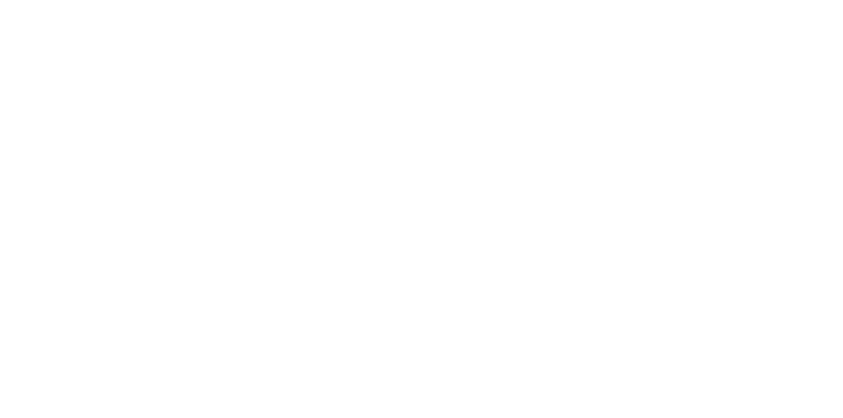
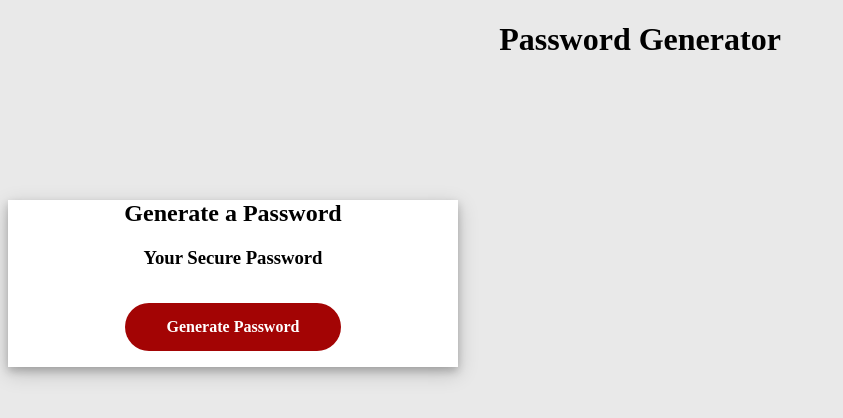
Before and after one commit to AllSystemsRGeorge/BigGenerator, a plain HTML site: page index.html in a window 1280 px wide. Shown: the whole page, without its empty margins (0-843 px from the left). Drawn offline with Linux system fonts and the light colour scheme.

Commit message:
Adding components

```diff
--- a/assets/generator.js
+++ b/assets/generator.js
@@ -0,0 +1,10 @@
+function makePassword(maxLengthPass) {
+    var collectionOfLetters = "ABCDEFGHIJKLMNOPQRSTUVWXYZabcdefghijklmnopqrstuvwxyz0123456789";
+    var generatedPassword = "";
+    var size = collectionOfLetters.length;
+    for (var i = 0; i < maxLengthPass; ++i) {
+       generatedPassword = generatedPassword + collectionOfLetters.charAt(Math.floor(Math.random() * size));
+    }
+    return generatedPassword;
+ }
+ console.log(makePassword(5));
--- a/assets/reset.css
+++ b/assets/reset.css
@@ -0,0 +1,45 @@
+*/
+
+html, body, div, span, applet, object, iframe,
+h1, h2, h3, h4, h5, h6, p, blockquote, pre,
+a, abbr, acronym, address, big, cite, code,
+del, dfn, em, img, ins, kbd, q, s, samp,
+small, strike, strong, sub, sup, tt, var,
+b, u, i, center,
+dl, dt, dd, ol, ul, li,
+fieldset, form, label, legend,
+table, caption, tbody, tfoot, thead, tr, th, td,
+article, aside, canvas, details, embed,
+figure, figcaption, footer, header, hgroup,
+menu, nav, output, ruby, section, summary,
+time, mark, audio, video {
+	margin: 0;
+	padding: 0;
+	border: 0;
+	font-size: 100%;
+	font: inherit;
+	vertical-align: baseline;
+}
+
+article, aside, details, figcaption, figure,
+footer, header, hgroup, menu, nav, section {
+	display: block;
+}
+body {
+	line-height: 1;
+}
+ol, ul {
+	list-style: none;
+}
+blockquote, q {
+	quotes: none;
+}
+blockquote:before, blockquote:after,
+q:before, q:after {
+	content: '';
+	content: none;
+}
+table {
+	border-collapse: collapse;
+	border-spacing: 0;
+}
--- a/assets/style.css
+++ b/assets/style.css
@@ -0,0 +1,43 @@
+body {
+    background-color: rgb(233, 233, 233);
+}
+
+header {
+    text-align: center;
+    justify-content: center;
+    padding-bottom: 100px;
+}
+
+section {
+    text-align: center;
+    justify-content: center;
+}
+
+.container {
+    width: 450px;
+    box-shadow: 0 4px 8px 0 rgba(0, 0, 0, 0.2), 0 6px 20px 0 rgba(0, 0, 0, 0.19);
+    text-align: center;
+    justify-content: center;
+    background-color: white;
+}
+
+
+.button {
+    background-color: rgb(163, 4, 4);
+    border: none;
+    color: white;
+    padding: 15px 42px;
+    text-align: center;
+    text-decoration: none;
+    display: inline-block;
+    border-radius: 25px;
+    font-size: 16px;
+    transition-duration: 0.5s;
+  }
+
+  .button:hover {
+      background-color: white;
+      color: rgb(163, 4, 4);
+      border: solid;
+      border-color: rgb(163, 4, 4);
+  }
--- a/index.html
+++ b/index.html
@@ -6,9 +6,19 @@
     <meta name="viewport" content="width=device-width, initial-scale=1.0">
     <link rel="reset" href="assets/reset.css">
     <link rel="stylesheet" href="assets/style.css">
-    <title>Document</title>
+    <title>Password Generator</title>
 </head>
 <body>
+    <header>
+    <h1>Password Generator</h1>
+    </header>
+
+    <section class="container">
+        <h2 id="h2">Generate a Password</h2>
+        <h3>Your Secure Password</h3>
+        <h3 class="button">Generate Password</h3>
+    </section>
+
 
     <script type="text/javascript" src="assets/generator.js"></script>
 </body>
```
